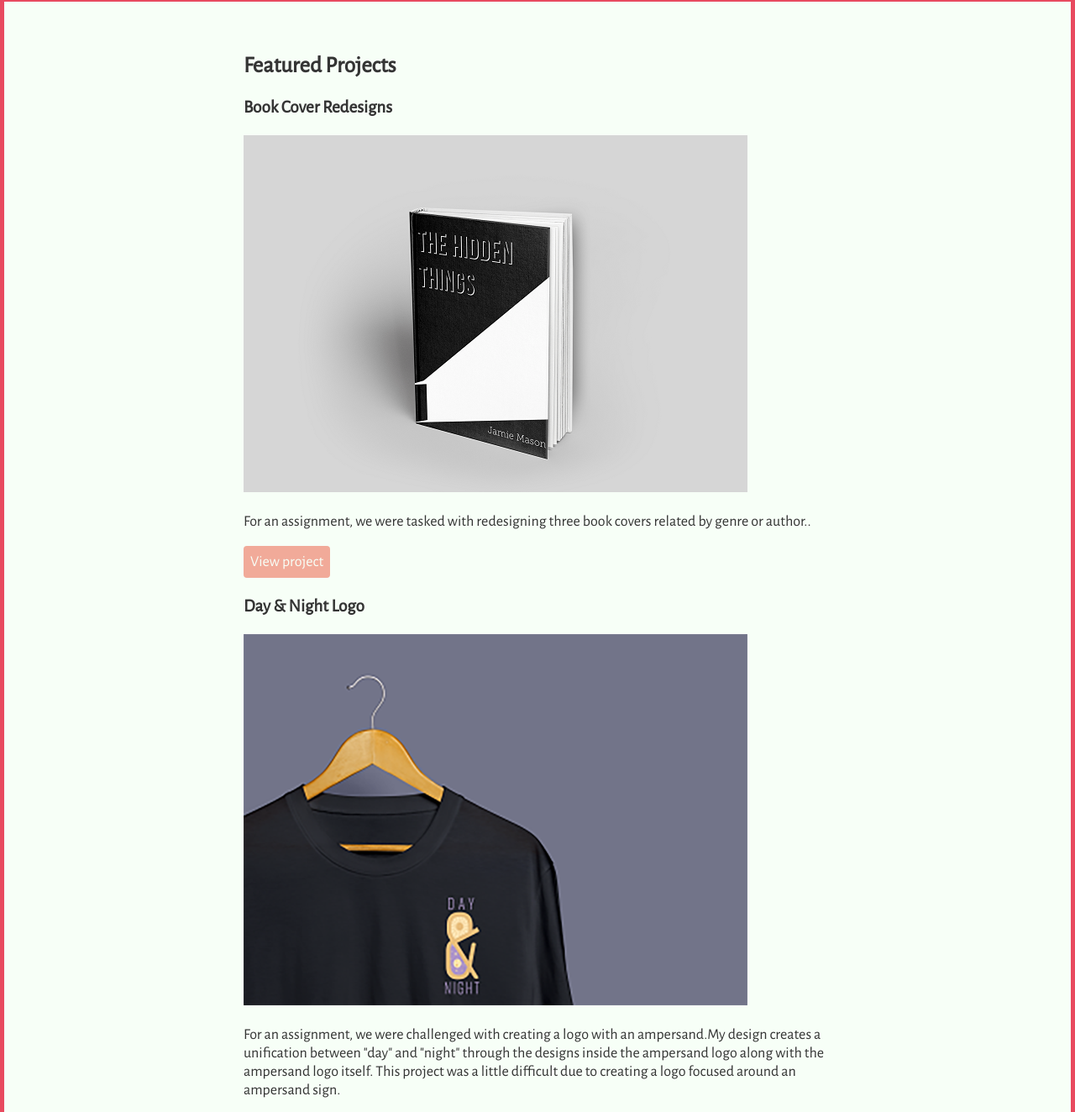
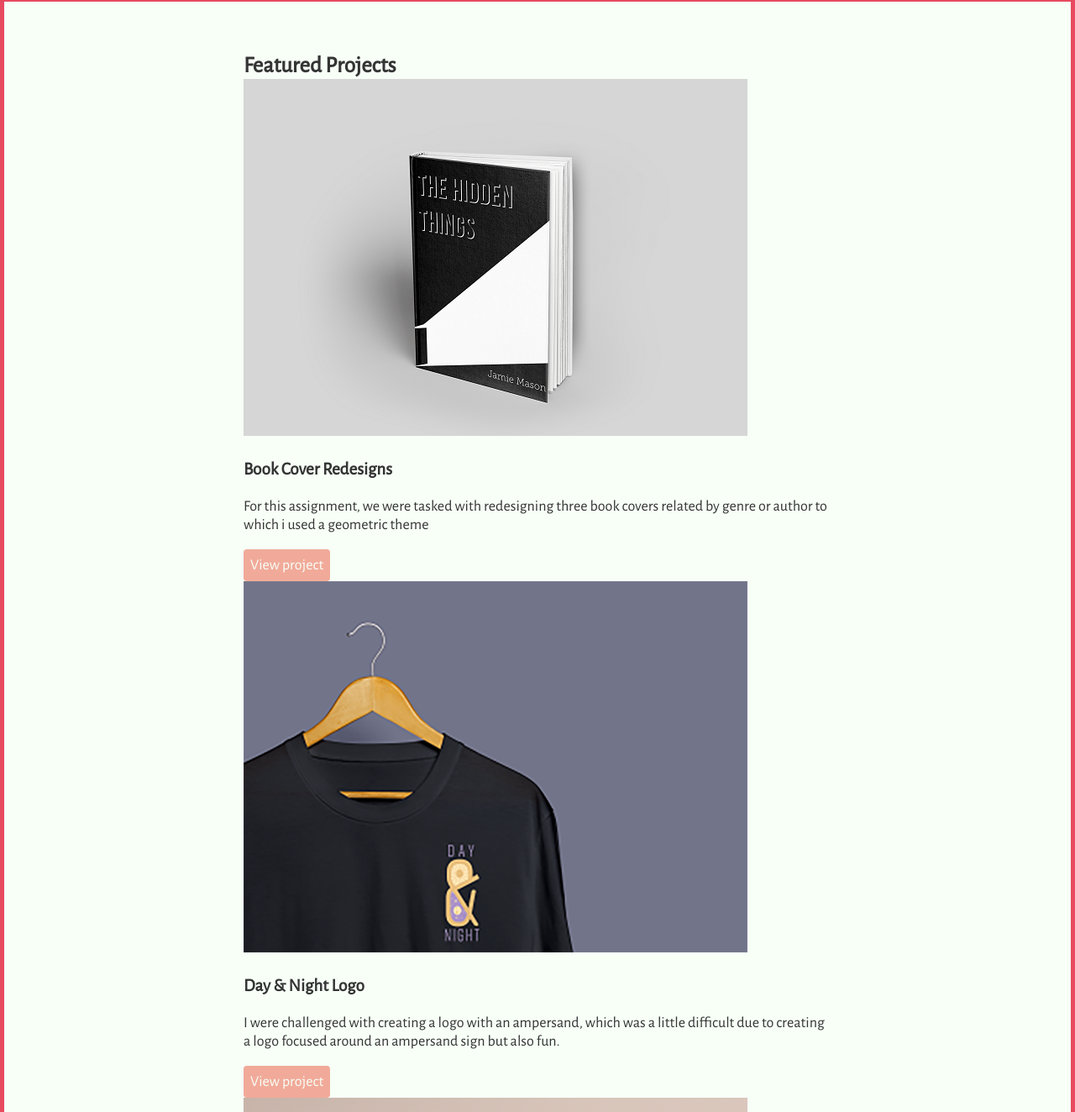
Before and after one commit to Maren-McCoy/Lesson3, a plain HTML site: page index.html in a window 1280 px wide. Shown: the part 751-2075 px from the top of the page at 84% size. Drawn offline with nearby package versions, Linux system fonts and the light colour scheme.

Commit message:
Update index.html

```diff
--- a/index.html
+++ b/index.html
@@ -26,23 +26,23 @@
         <div class="content-wrap">
         <h2>Featured Projects</h2>
         <!-- Copy the whole <section> block to add more projects. -->
-        <section>
-          <border></border>
+        <section class="project-item">
+          <img src="images/hiddenthings.png" alt="bookcover">
           <h3>Book Cover Redesigns</h3>
-          <img src="images/hiddenthings.png" alt="bookcover">
-          <p>For an assignment, we were tasked with redesigning three book covers related by genre or author.. </p>
+          <p>For this assignment, we were tasked with redesigning three book covers related by genre or author to which i used a geometric theme </p>
           <a class="btn" href="https://www.behance.net/gallery/86638091/Book-Cover-Redesigns" target="_blank">View project</a>
         </section>
-        <section>
+        <section class="project-item">
+          <img src="images/daynight.png"alt="Ambersand Day&Night Logo">
           <h3>Day & Night Logo </h3>
-          <img src="images/daynight.png"alt="Ambersand Day&Night Logo">
-          <p>For an assignment, we were challenged with creating a logo with an ampersand.My design creates a unification between "day" and "night" through the designs inside the ampersand logo along with the ampersand logo itself. This project was a little difficult due to creating a logo focused around an ampersand sign.  </p>
+          <p>I were challenged with creating a logo with an ampersand, which was a little difficult due to creating a logo focused around an ampersand sign but also fun.  </p>
           <a class="btn" href="https://www.behance.net/gallery/86538013/Day-Night-Logo" target="_blank">View project</a> </section>
 
+          <section class="project-item">
+            <img src="images/jenegardens.png" project-thumbnail.png  alt="Jené Gardens Logo">
             <h3>Jené Gardens</h3>
-            <img src="images/jenegardens.png" project-thumbnail.png  alt="Jené Gardens Logo">
             <p>For a school assignment, we were tasked with making an amalgam logo. We were further tasked with creating mockups that have relation to our fictitious brand.  </p>
-            <a class="btn" href="https://www.behance.net/gallery/86634419/Jen-Gardens" target="_blank">View project</a>
+            <a class="btn" href="https://www.behance.net/gallery/86634419/Jen-Gardens" target="_blank">View project</a> </section>
         <!-- End of Project block. -->
         </div>
 
```
